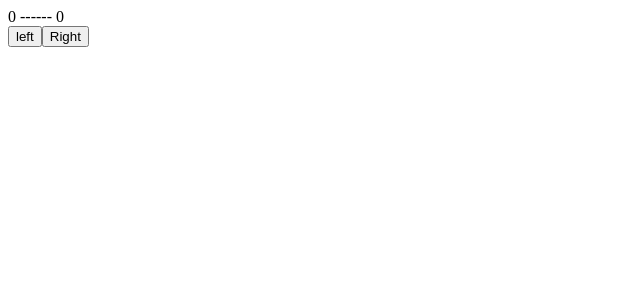
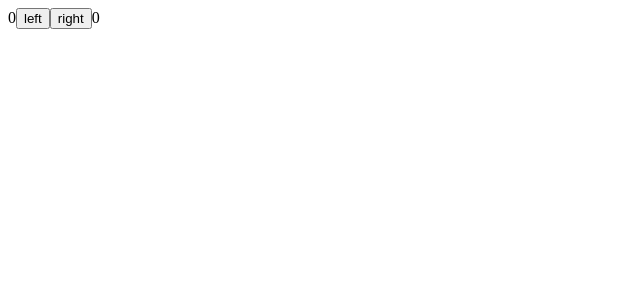
Before and after one commit to prajwalacharyaa/fullstackopen, a React (Vite) app in the folder React/part1/: page / in a window 1280 px wide. Shown: the top 300 px of the page, without its empty margins (0-640 px from the left). Built offline with nearby package versions, Linux system fonts and the light colour scheme.

Commit message:
rememberallclicks

```diff
--- a/React/part1/src/complexstate.jsx
+++ b/React/part1/src/complexstate.jsx
@@ -7,15 +7,16 @@
 
     const handleLeftClick = () => {
         const newClicks = {
+            ...clicks,
             left: clicks.left + 1,
-            right: clicks.right
+
         }
         setClicks(newClicks)
     }
 
     const handleRightClick = () => {
         const newClicks = {
-            left: clicks.left,
+            ...clicks,
             right: clicks.right + 1
         }
         setClicks(newClicks)
--- a/React/part1/src/main.jsx
+++ b/React/part1/src/main.jsx
@@ -1,4 +1,4 @@
 import ReactDom from 'react-dom/client'
-import App from './complexstate'
+import App from './rememberallclicks'
 
 ReactDom.createRoot(document.getElementById('root')).render(<App />)
--- /dev/null
+++ b/React/part1/src/rememberallclicks.jsx
@@ -0,0 +1,33 @@
+import { useState } from "react";
+
+const App = () => {
+    const [left, setLeft] = useState(0)
+    const [right, setRight] = useState(0)
+
+    const [allClicks, setAll] = useState([])
+
+
+    const handleLeftClick = () => {
+        setAll(allClicks.concat('L'))
+        setLeft(left + 1)
+    }
+
+
+    const handleRightClick = () => {
+        setAll(allClicks.concat('R'))
+        setRight(right + 1)
+    }
+
+    return (
+        <div>
+            {left}
+            <button onClick={handleLeftClick}>left</button>
+            <button onClick={handleRightClick}>right</button>
+            {right}
+
+            <p>{allClicks.join(' ')}</p>
+        </div>
+    )
+}
+
+export default App
```
